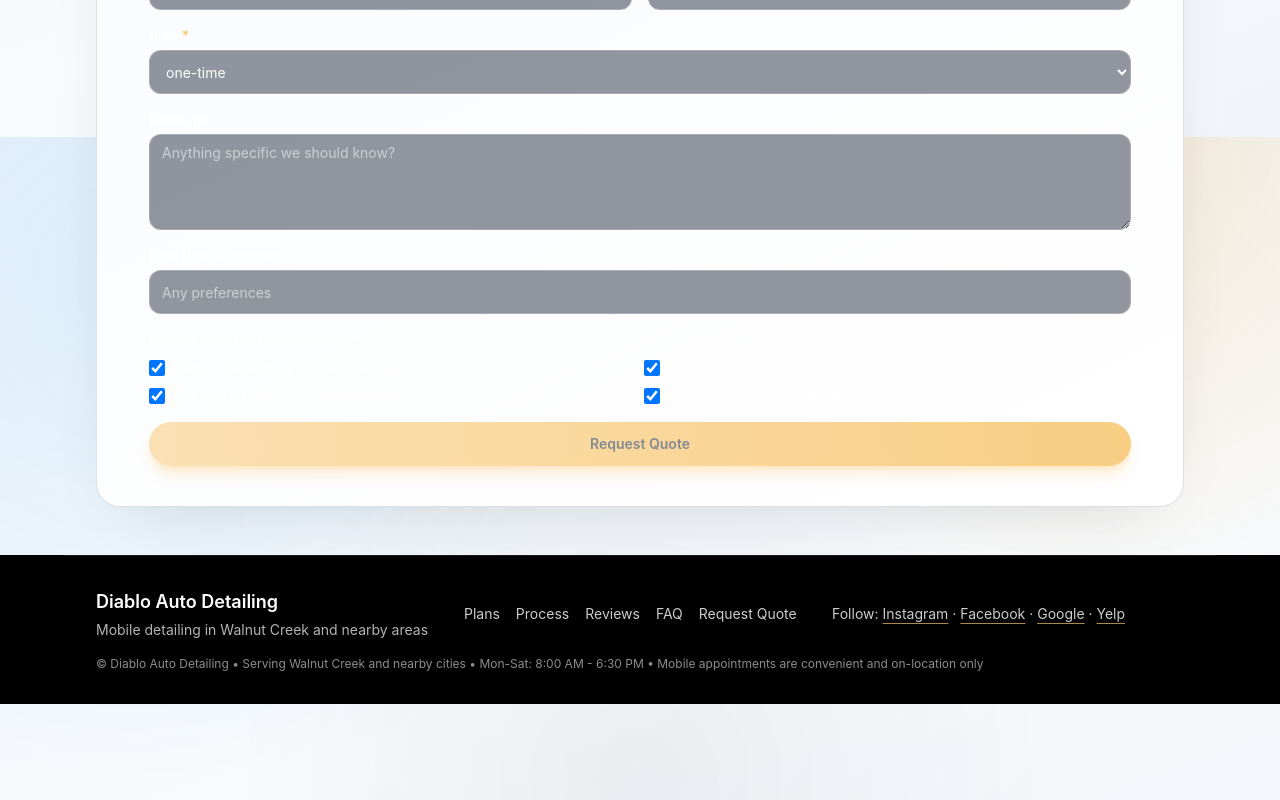
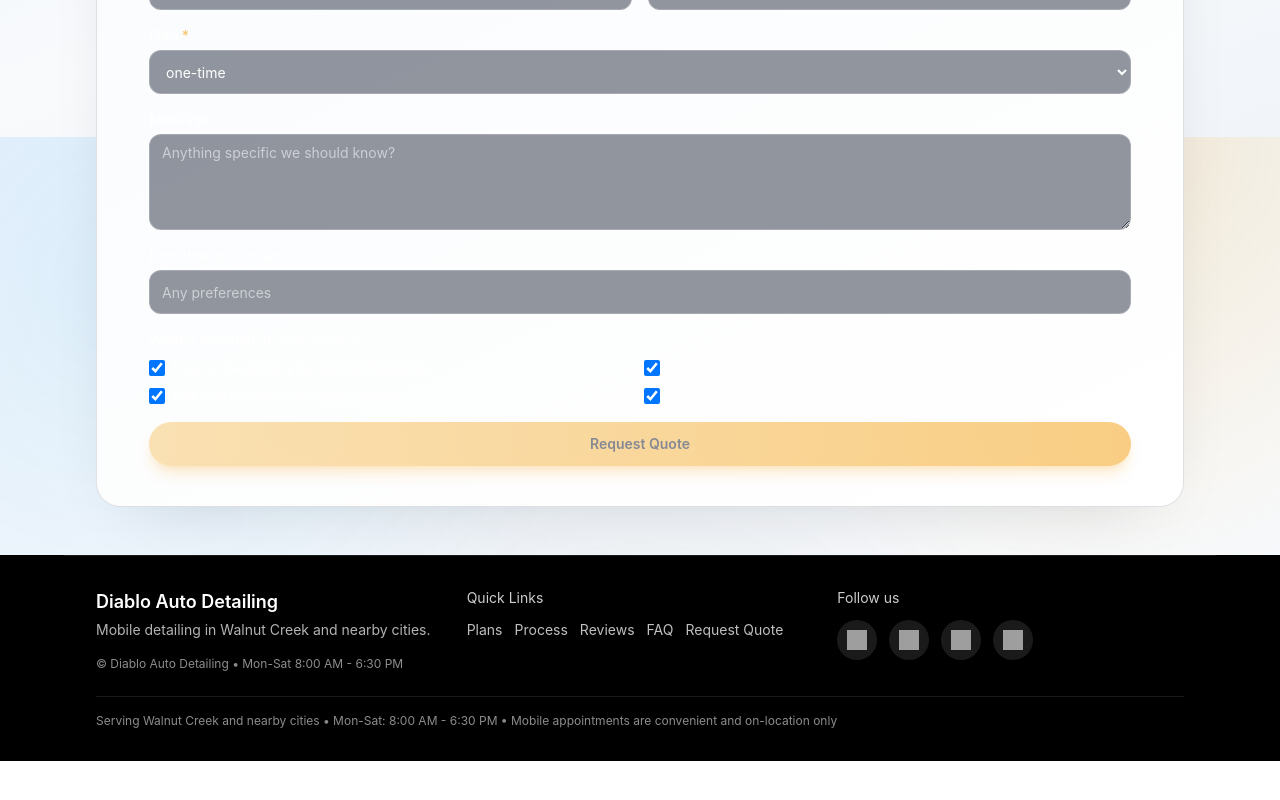
Before and after one commit to jakerslam/Diablo-Auto-Detailing-Website, a SvelteKit app: page / in a window 1280 px wide. Shown: the part 3863-4663 px from the top of the page. After the commit the page ends 4624 px from the top, so only its background shows below. Built offline with nearby package versions, Linux system fonts and the light colour scheme; grey boxes are pictures that could not be loaded.

Commit message:
Fix footer flush alignment and add social media icons

```diff
--- a/src/routes/+page.svelte
+++ b/src/routes/+page.svelte
@@ -14,7 +14,6 @@
   import Input from '$lib/components/ui/input.svelte';
   import FormField from '$lib/components/ui/form-field.svelte';
   import CheckboxField from '$lib/components/ui/checkbox-field.svelte';
-  import SocialLink from '$lib/components/ui/social-link.svelte';
   import HiddenInput from '$lib/components/ui/hidden-input.svelte';
   import FormSubmit from '$lib/components/ui/form-submit.svelte';
   import Textarea from '$lib/components/ui/textarea.svelte';
@@ -99,9 +98,16 @@
   }
 
   const phone = '(510) 631-1230';
+
+  const socialIconLinks = [
+    { name: 'Instagram', href: socialLinks.instagram, icon: 'https://cdn.simpleicons.org/instagram/FFFFFF' },
+    { name: 'Facebook', href: socialLinks.facebook, icon: 'https://cdn.simpleicons.org/facebook/FFFFFF' },
+    { name: 'Google', href: socialLinks.google, icon: 'https://cdn.simpleicons.org/google/FFFFFF' },
+    { name: 'Yelp', href: socialLinks.yelp, icon: 'https://cdn.simpleicons.org/yelp/FFFFFF' }
+  ];
 </script>
 
-<div class="diablo-page pb-24">
+<div class="diablo-page flex min-h-screen flex-col">
   <header class="sticky top-0 z-20 w-full bg-[rgba(6,11,22,0.75)] pb-2 backdrop-blur-md">
     <div class="mx-auto flex max-w-6xl flex-wrap items-center justify-between gap-3 border-b border-white/10 px-4 py-4 sm:px-6 lg:px-8 md:flex-nowrap">
       <a href="#top" class="group inline-flex items-center gap-3">
@@ -136,7 +142,7 @@
     </p>
   </header>
 
-  <main id="top" class="mx-auto mt-8 max-w-6xl space-y-10 px-4 sm:px-6 lg:px-8">
+  <main id="top" class="mx-auto mt-8 max-w-6xl flex-1 space-y-10 px-4 sm:px-6 lg:px-8">
     <section class="diablo-surface" id="hero">
       <div class="grid gap-8 lg:grid-cols-[1.1fr,0.9fr] lg:items-start">
         <div>
@@ -453,28 +459,41 @@
   </main>
 
   <footer class="mt-12 w-full bg-black">
-    <div class="mx-auto flex max-w-6xl flex-col gap-4 border-t border-white/10 px-4 py-8 text-sm sm:px-6 lg:px-8">
-      <div class="grid gap-4 text-white md:grid-cols-3 md:items-center">
+    <div class="mx-auto flex w-full max-w-6xl flex-col gap-6 border-t border-white/10 px-4 py-8 text-sm sm:px-6 lg:px-8">
+      <div class="grid gap-6 md:grid-cols-3">
         <div>
-          <p class="text-lg font-semibold">Diablo Auto Detailing</p>
-          <p class="mt-1 text-white/70">Mobile detailing in Walnut Creek and nearby areas</p>
+          <p class="text-lg font-semibold text-white">Diablo Auto Detailing</p>
+          <p class="mt-1 text-white/70">Mobile detailing in Walnut Creek and nearby cities.</p>
+          <p class="mt-4 text-xs text-white/55">© Diablo Auto Detailing • Mon-Sat 8:00 AM - 6:30 PM</p>
         </div>
-        <nav class="flex flex-wrap gap-4 text-white/80">
+        <div>
+          <p class="mb-3 text-white/80">Quick Links</p>
+          <nav class="flex flex-wrap gap-3 text-white/75">
             <a href="#plans" class="hover:text-glow-300">Plans</a>
             <a href="#how" class="hover:text-glow-300">Process</a>
             <a href="#reviews" class="hover:text-glow-300">Reviews</a>
             <a href="#faq" class="hover:text-glow-300">FAQ</a>
             <a href="#quote" class="hover:text-glow-300">Request Quote</a>
           </nav>
-        <p class="text-white/80">
-          Follow:
-          <SocialLink href={socialLinks.instagram} label="Instagram" className="text-white/80" /> ·
-          <SocialLink href={socialLinks.facebook} className="text-white/80" label="Facebook" /> ·
-          <SocialLink href={socialLinks.google} className="text-white/80" label="Google" /> ·
-          <SocialLink href={socialLinks.yelp} className="text-white/80" label="Yelp" />
-        </p>
         </div>
-      <p class="text-xs text-white/55">© Diablo Auto Detailing • {footerNotes.join(' • ')}</p>
+        <div>
+          <p class="mb-3 text-white/80">Follow us</p>
+          <div class="flex gap-3">
+            {#each socialIconLinks as social}
+              <a
+                href={social.href}
+                target="_blank"
+                rel="noopener noreferrer"
+                aria-label={social.name}
+                class="inline-flex h-10 w-10 items-center justify-center rounded-full bg-white/10 transition hover:bg-white/20"
+              >
+                <img src={social.icon} alt="" class="h-5 w-5" />
+              </a>
+            {/each}
+          </div>
+        </div>
+      </div>
+      <p class="border-t border-white/10 pt-4 text-xs text-white/55">{footerNotes.join(' • ')}</p>
     </div>
   </footer>
 
```
Lines whose indentation alone changed are shown as unchanged.
